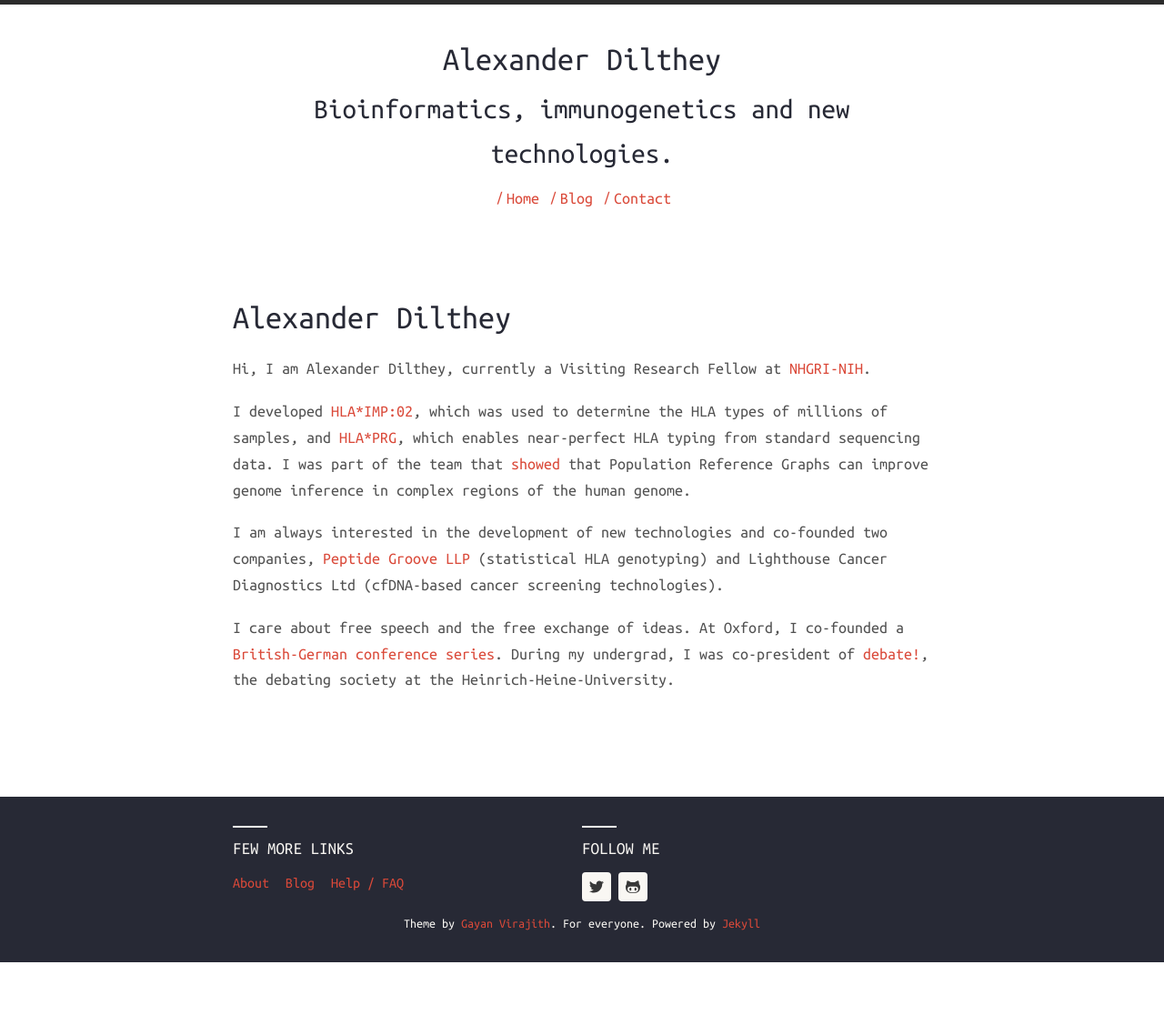
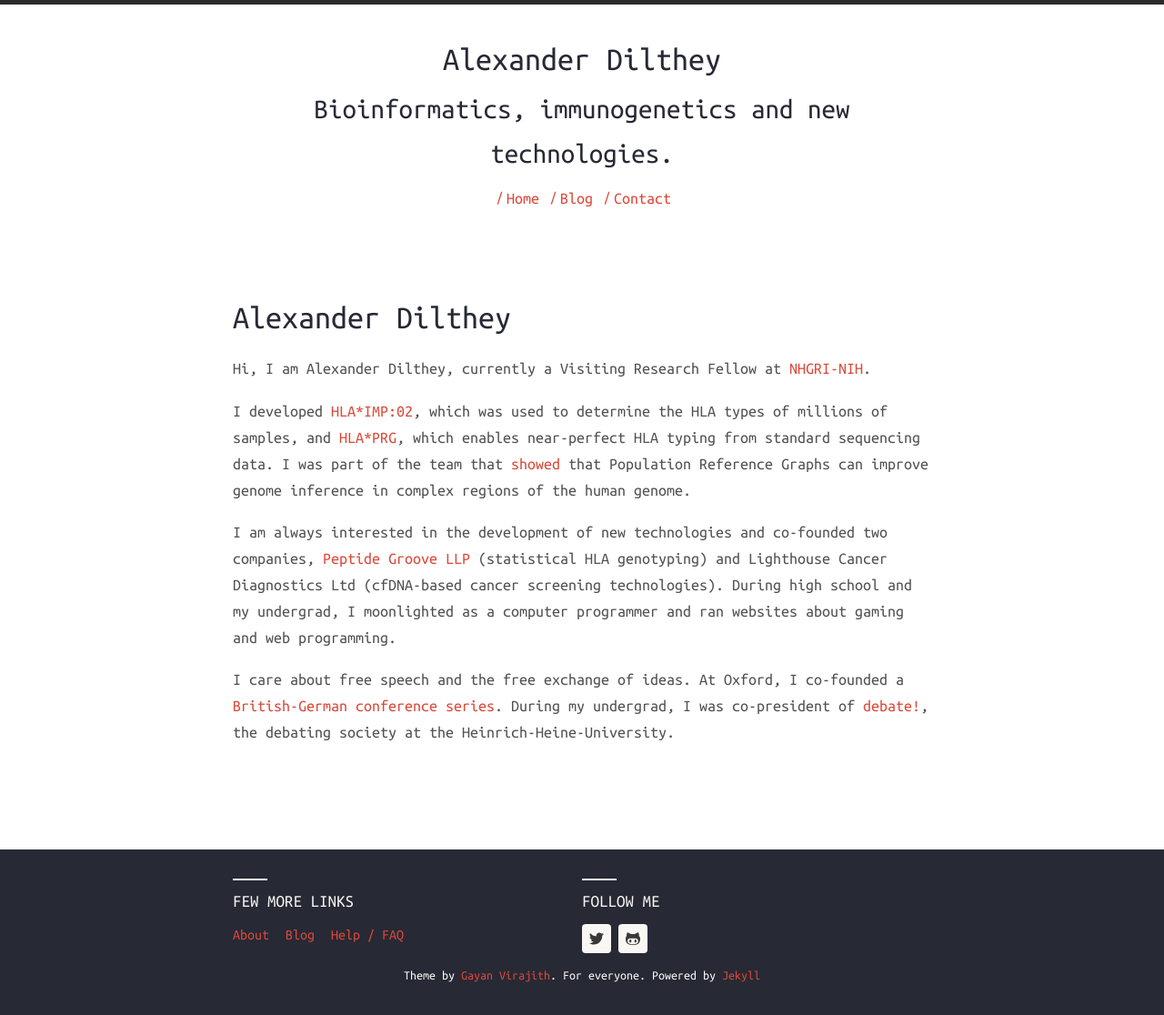
Before and after one commit to AlexanderDilthey/AlexanderDilthey.github.io, a Jekyll site: the page built from index.md, in a window 1280 px wide. Shown: the whole page at 91% size. Built offline with Jekyll 4.4.1, drawn with Linux system fonts in a browser that asks for light colours; nearby versions of some CDN libraries; before the commit the page ends 1058 px from its top, so only the background shows below that.

Commit message:
Update index.md

```diff
--- a/index.md
+++ b/index.md
@@ -8,6 +8,6 @@ Hi, I am Alexander Dilthey, currently a Visiting Research Fellow at [NHGRI-NIH](
 
 I developed [HLA\*IMP:02](http://journals.plos.org/ploscompbiol/article?id=10.1371/journal.pcbi.1002877), which was used to determine the HLA types of millions of samples, and [HLA\*PRG](https://github.com/AlexanderDilthey/HLA-PRG-LA), which enables near-perfect HLA typing from standard sequencing data. I was part of the team that [showed](http://www.nature.com/ng/journal/v47/n6/full/ng.3257.html) that Population Reference Graphs can improve genome inference in complex regions of the human genome.
 
-I am always interested in the development of new technologies and co-founded two companies, [Peptide Groove LLP](http://www.peptidegroove.com/) (statistical HLA genotyping) and Lighthouse Cancer Diagnostics Ltd (cfDNA-based cancer screening technologies).
+I am always interested in the development of new technologies and co-founded two companies, [Peptide Groove LLP](http://www.peptidegroove.com/) (statistical HLA genotyping) and Lighthouse Cancer Diagnostics Ltd (cfDNA-based cancer screening technologies). During high school and my undergrad, I moonlighted as a computer programmer and ran websites about gaming and web programming.
 
 I care about free speech and the free exchange of ideas. At Oxford, I co-founded a [British-German conference series](http://www.oxfordgermanforum.org/). During my undergrad, I was co-president of [debate!](http://www.debate.de/), the debating society at the Heinrich-Heine-University.
```
